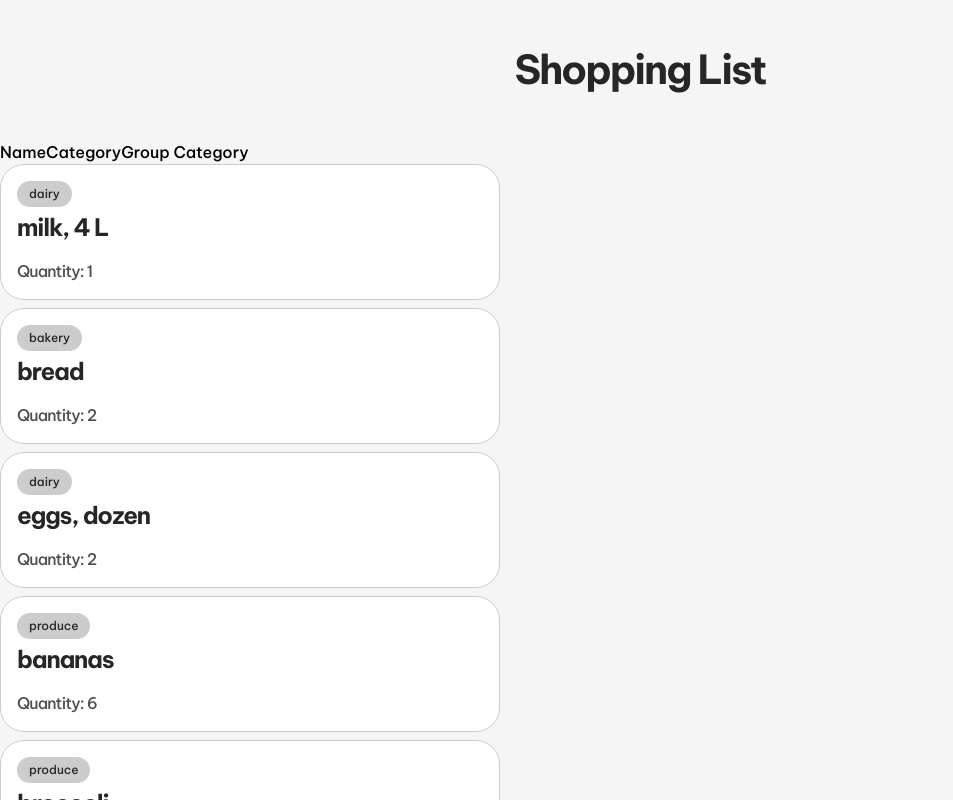
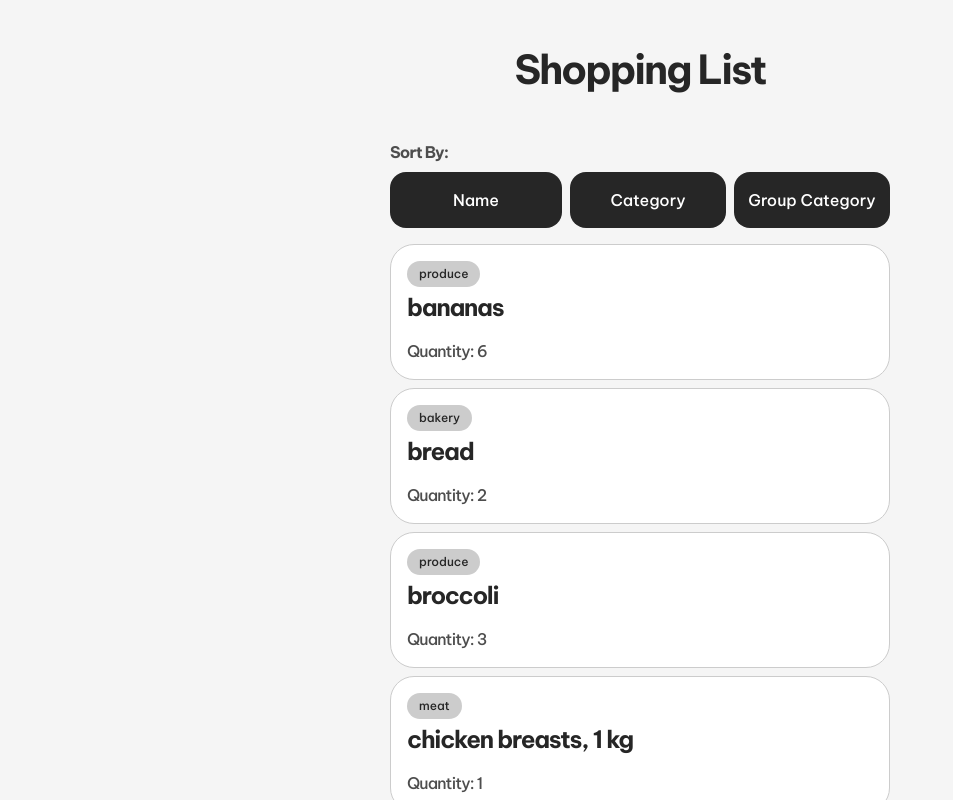
Before and after one commit to louispadillo/cprg306a-assignment, a Next.js app: page /week-6 in a window 1280 px wide. Shown: the top 800 px of the page, without its empty margins (0-953 px from the left). Built offline with nearby package versions, Linux system fonts and the light colour scheme.

Commit message:
added name and category sort

```diff
--- a/app/week-6/items-list.js
+++ b/app/week-6/items-list.js
@@ -1,12 +1,14 @@
 "use client";
-import Items from "./items.js";
 
-export default function ItemsList(sortBy) {
+export default function ItemsList({setSortBy}) {
     return(
         <div>
-            <button onClick={() => sortBy="name"}>Name</button>
-            <button onClick={() => sortBy="name"}>Category</button>
-            <button onClick={() => sortBy="name"}>Group Category</button>
+            <h3 className="text-[16px] font-semibold tracking-tighter text-dark-700 pb-2">Sort By:</h3>
+            <div className="flex flex-row gap-2 justify-between w-[500px] mb-4">
+                <button onClick={() => setSortBy("name")} className="p-4 flex flex-1 rounded-2xl text-white bg-dark-900 justify-center items-center enabled:active:scale-95 transition-transform duration-100 hover:bg-blue-500">Name</button>
+                <button onClick={() => setSortBy("category")} className="p-2 flex flex-1 rounded-2xl text-white bg-dark-900 justify-center items-center enabled:active:scale-95 transition-transform duration-100 hover:bg-blue-500">Category</button>
+                <button onClick={() => setSortBy("group")} className="p-2 flex flex-1 rounded-2xl text-white bg-dark-900 justify-center items-center enabled:active:scale-95 transition-transform duration-100 hover:bg-blue-500">Group Category</button>
+            </div>
         </div>
     );
 }
--- a/app/week-6/items.js
+++ b/app/week-6/items.js
@@ -1,10 +1,14 @@
 "use client";
 import items from "./items.json";
 
-export default function ItemList(){
+export default function Items({sortBy}){
+    const sortedItems = [...items].sort((a,b) =>
+        sortBy === "category" ? a.category.localeCompare(b.category) : a.name.localeCompare(b.name)
+    );
+
     return(
         <ul className="gap-2 flex flex-col">
-                {items.map((item) => (
+                {sortedItems.map((item) => (
                     <div key={item.id} className="flex flex-col border border-dark-600 w-[500px] rounded-3xl p-4 text-dark-900 bg-white">
                         <p className="bg-dark-600 flex flex-row rounded-full px-3 py-1 text-[12px] w-fit">{item.category}</p>
                         <h3 className="text-2xl font-semibold tracking-tighter pb-4 pt-1">{item.name}</h3>
--- a/app/week-6/page.js
+++ b/app/week-6/page.js
@@ -1,18 +1,17 @@
 "use client";
 import { useState } from "react";
+import ItemsList from "./items-list.js";
 import Items from "./items.js";
-import ItemsList from "./items-list.js";
 
 export default function Page() {
     const[sortBy, setSortBy] = useState("name");
 
-
     return (
         <main className="">
             <h1 className="text-center text-[40px] tracking-tighter font-bold p-10 text-dark-900">Shopping List</h1>
-            <div className="flex flex-col justify-center">
-                <ItemsList />
-                <Items />
+            <div className="flex flex-col justify-center items-center">
+                <ItemsList setSortBy={setSortBy}/>
+                <Items sortBy={sortBy}/>
             </div>
         </main>
     );
```
